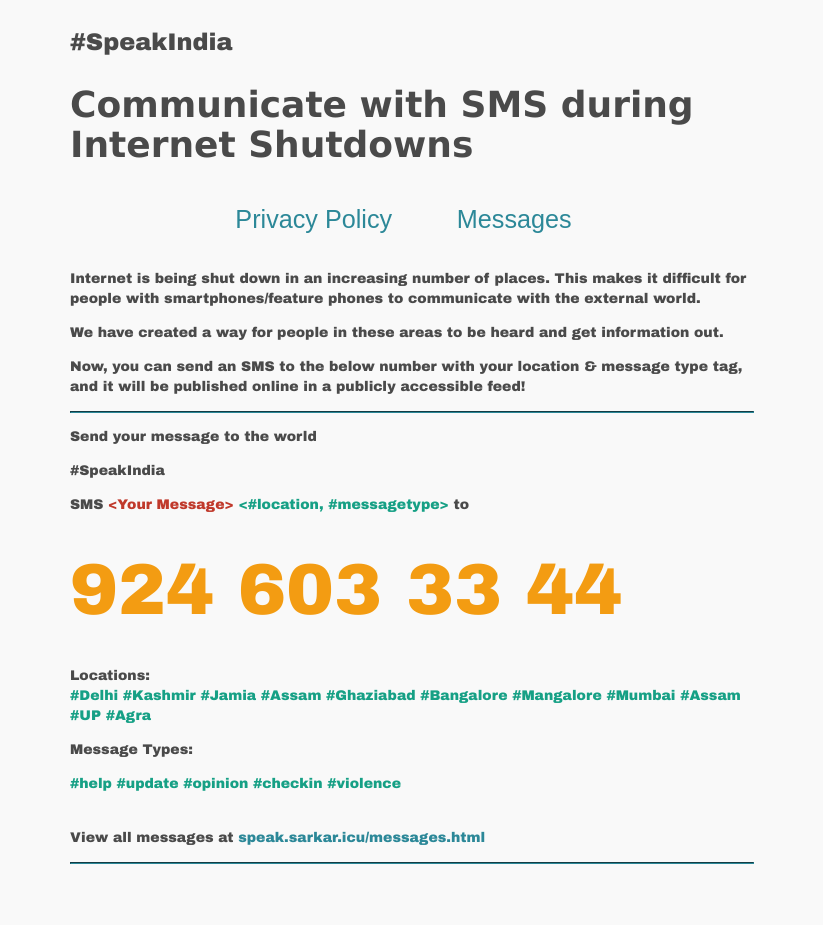
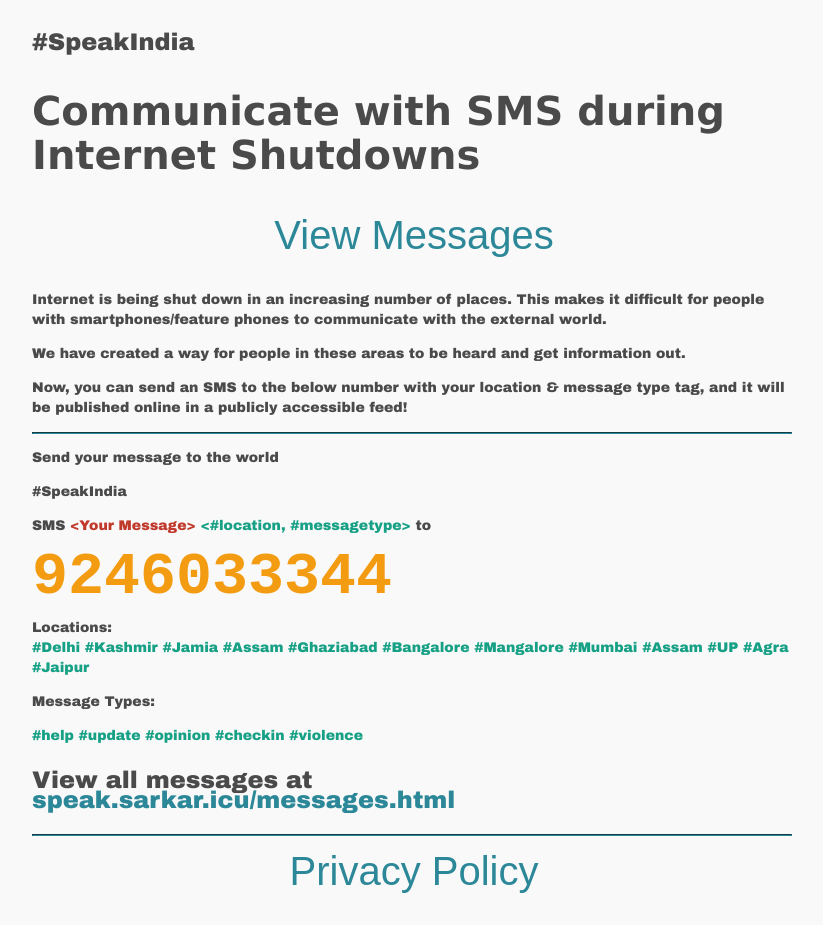
Before and after one commit to sarkar-icu/speak, a plain HTML site: page index.html in a window 1280 px wide. Shown: the whole page, without its empty margins (228-1051 px from the left). Before the commit the page ends 886 px from the top, so only its background shows below. Drawn offline with Linux system fonts and the light colour scheme.

Commit message:
Font size and style changes
Adds Jaipur

```diff
--- a/index.html
+++ b/index.html
@@ -7,8 +7,14 @@
     <meta http-equiv="Content-Style-Type" content="text/css" />
     <meta name="description" content="Now, you can send an SMS to the below number with your location+message type tag, and it will be published online in a publicly accessible feed">
     <link rel="stylesheet" href="sakura.css" type="text/css">
+    <meta name="viewport" content="width=device-width, initial-scale=0.8"/>
+    <meta charset="UTF-8"/>
     <!-- Copied from https://css-snippets.com/simple-horizontal-navigation/ -->
     <style type="text/css">
+
+        body {
+          font-size: 20px;
+        }
 
         h1 { font-family: Arial Black, Arial Bold, Gadget, sans-serif; font-size: 24px; font-style: normal; font-variant: normal; font-weight: 700; line-height: 26.4px; } h3 { font-family: Arial Black, Arial Bold, Gadget, sans-serif; font-size: 14px; font-style: normal; font-variant: normal; font-weight: 700; line-height: 15.4px; } p { font-family: Arial Black, Arial Bold, Gadget, sans-serif; font-size: 14px; font-style: normal; font-variant: normal; font-weight: 400; line-height: 20px; } blockquote { font-family: Arial Black, Arial Bold, Gadget, sans-serif; font-size: 21px; font-style: normal; font-variant: normal; font-weight: 400; line-height: 30px; } pre { font-family: Arial Black, Arial Bold, Gadget, sans-serif; font-size: 13px; font-style: normal; font-variant: normal; font-weight: 400; line-height: 18.5667px; }
         nav ul {
@@ -19,9 +25,9 @@
         }
         nav li {
           font-family: sans-serif;
-          font-size: 1.2em;
+          font-size: 1.1em;
           line-height: 40px;
-          height: 40px;
+          height: 30px;
           border-bottom: 1px solid #888;
         }
 
@@ -39,11 +45,11 @@
 
         @media screen and (min-width: 600px) {
           nav li {
-            width: 200px;
+            width: 400px;
             border-bottom: none;
             height: 50px;
             line-height: 50px;
-            font-size: 1.4em;
+            font-size: 2em;
           }
 
           nav li {
@@ -60,12 +66,19 @@
             color: #16a085;
         }
 
-        .number {
-            font-weight: bold;
-            /*font-family: monospace;*/
-            line-height: 0.1;
-            font-size: 4em;
-            color: #f39c12;
+        #number {
+          font-weight: bold;
+          font-family: monospace;
+          line-height: 0.9;
+          font-size: 3em;
+          color: #f39c12;
+          text-decoration: none !important;
+          text-decoration-style: none !important;
+        }
+
+        #number:hover, #number:active {
+          text-decoration: none !important;
+          text-decoration-style: none !important;
         }
 
     </style>
@@ -79,8 +92,7 @@
     </header>
     <nav>
         <ul>
-            <li><a href="policy.html">Privacy Policy</a></li>
-            <li><a href="messages.html">Messages</a></li>
+            <li><a href="messages.html">View Messages</a></li>
         </ul>
     </nav>
     <section>
@@ -94,23 +106,25 @@
             <p>Send your message to the world</p>
             <p><strong>#SpeakIndia </strong></p>
             <p><strong>SMS <span class="red">&lt;Your Message&gt;</span> <span class="green">&lt;#location, #messagetype&gt;</span> to </strong></p>
-            <p class="number">924 603 33 44</p>
+            <a href="sms:+919246033344" id="number">9246033344</a>
 
             <p><strong>Locations:<br />
-            </strong><span class="green">#Delhi #Kashmir #Jamia #Assam #Ghaziabad #Bangalore #Mangalore #Mumbai #Assam #UP #Agra</span></p>
+            </strong><span class="green">#Delhi #Kashmir #Jamia #Assam #Ghaziabad #Bangalore #Mangalore #Mumbai #Assam #UP #Agra #Jaipur</span></p>
 
             <p><strong>Message Types:</strong></p>
             <p class="green">#help #update #opinion #checkin #violence </p>
-            <p><strong><br />
-
-            </strong>View all messages at <strong><a href="messages.html">speak.sarkar.icu/messages.html</a></strong></p>
+            <p style="font-size:1.2em;">View all messages at <br><strong><a href="messages.html">speak.sarkar.icu/messages.html</a></strong></p>
 
             <hr/>
         </article>
     </section>
 
     <footer>
-        <!-- TODO -->
+        <nav>
+        <ul>
+            <li><a href="policy.html">Privacy Policy</a></li>
+        </ul>
+    </nav>
     </footer>
 </body>
 </html>
```
